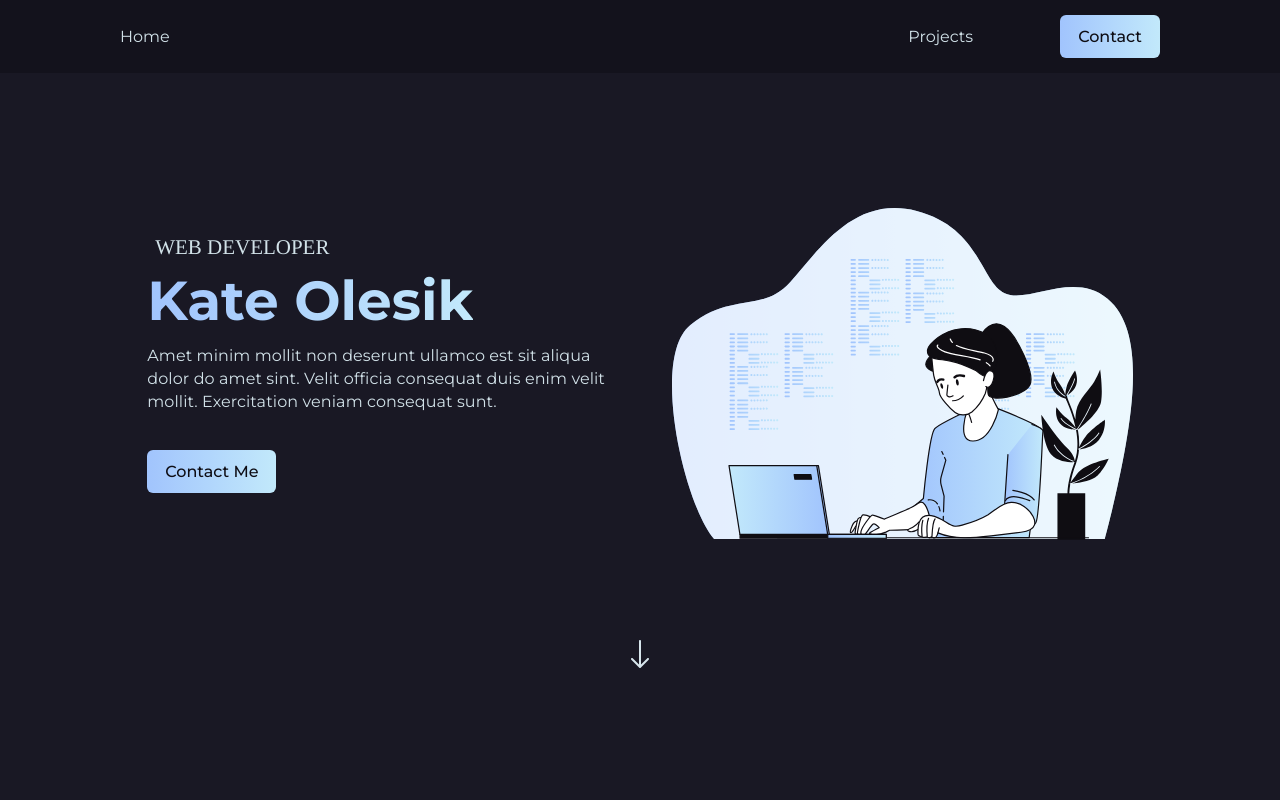
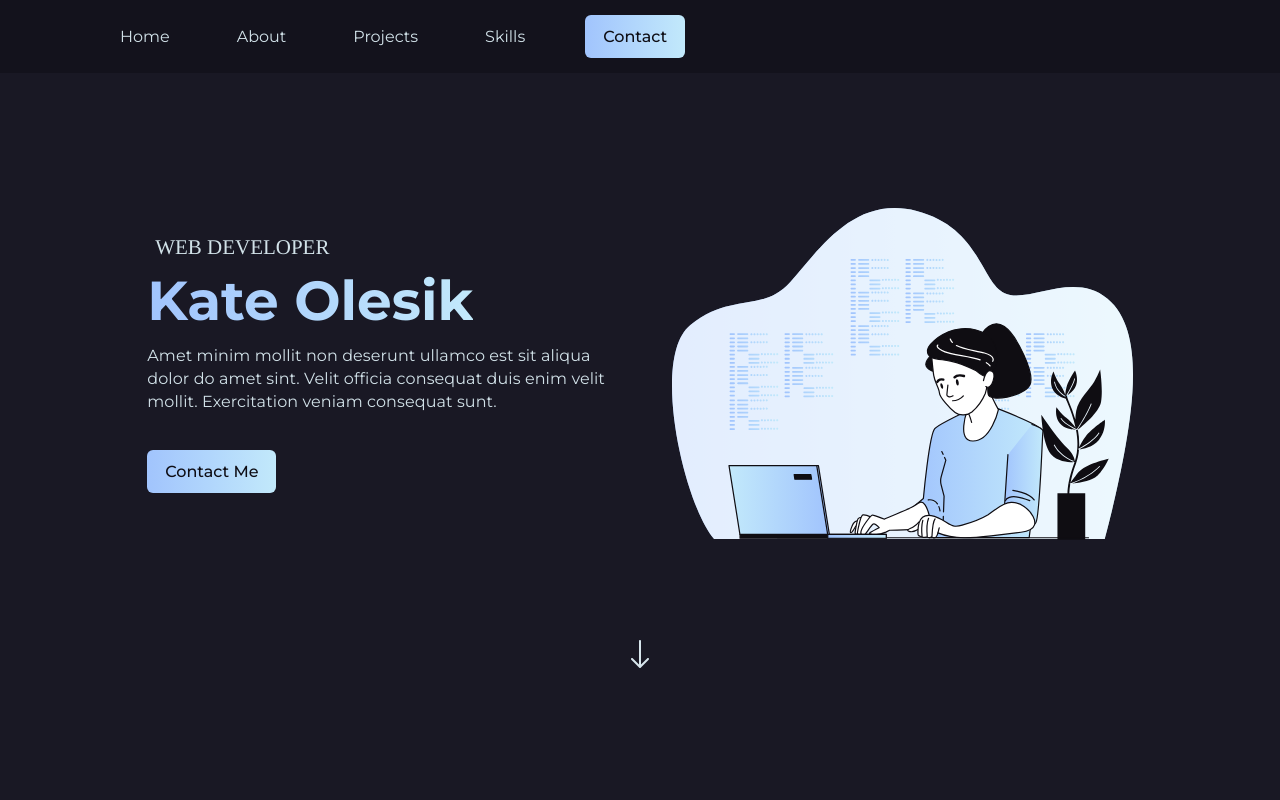
Before and after one commit to hoakiin/portfolio, a React (Vite) app: page / in a window 1280 px wide. Shown: the top 800 px of the page. Built offline with nearby package versions, Linux system fonts and the light colour scheme.

Commit message:
reafactor: add more menu items

```diff
--- a/src/components/menu/Menu.tsx
+++ b/src/components/menu/Menu.tsx
@@ -10,18 +10,18 @@ export const Menu: React.FC = () => {
             <S.Link href="#">Home</S.Link>
           </li>
           <li>
-            <ul>
-              <li>
-                <S.Link href="#">Projects</S.Link>
-              </li>
-              <li>
-                <Button as="a" href="#">
-                  Contact
-                </Button>
-              </li>
-            </ul>
+            <S.Link href="#">About</S.Link>
+          </li>
+          <li>
+            <S.Link href="#">Projects</S.Link>
+          </li>
+          <li>
+            <S.Link href="#">Skills</S.Link>
           </li>
         </ul>
+        <Button as="a" href="#">
+          Contact
+        </Button>
       </S.Menu>
     </div>
   );
--- a/src/components/menu/Menu__Styles.tsx
+++ b/src/components/menu/Menu__Styles.tsx
@@ -1,22 +1,24 @@
 import styled from "styled-components";
 import { theme } from "../../styles/Theme";
-import { font } from "../../styles/Common";
 
 const Menu = styled.nav`
+  display: flex;
+  align-items: center;
+  gap: 60px;
+
+  @media ${theme.media.large} {
+    gap: 40px;
+  }
+  @media ${theme.media.tablet} {
+    display: none;
+  }
+
   ul {
     display: flex;
-    justify-content: space-between;
-    align-items: center;
-    @media ${theme.media.tablet} {
-      ${font({ Fmax: 16, Fmin: 13 })};
-    }
+    gap: 67px;
 
-    & ul {
-      gap: 87px;
-
-      @media ${theme.media.tablet} {
-        gap: 30px;
-      }
+    @media ${theme.media.large} {
+      gap: 40px;
     }
   }
 `;
@@ -38,5 +40,5 @@ const Link = styled.a`
 
 export const S = {
   Menu,
-  Link
+  Link,
 };
```
